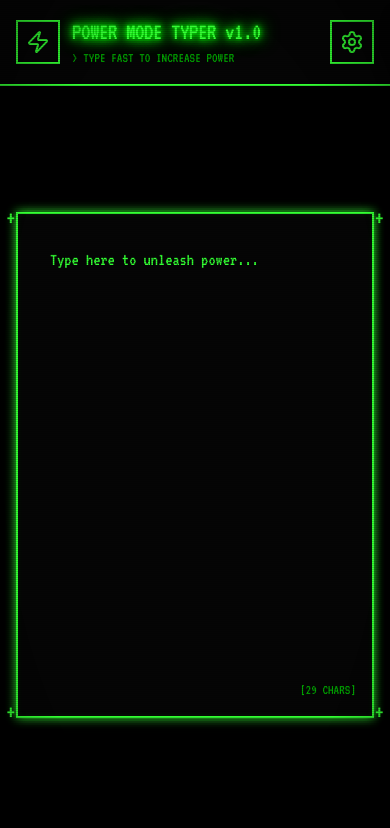
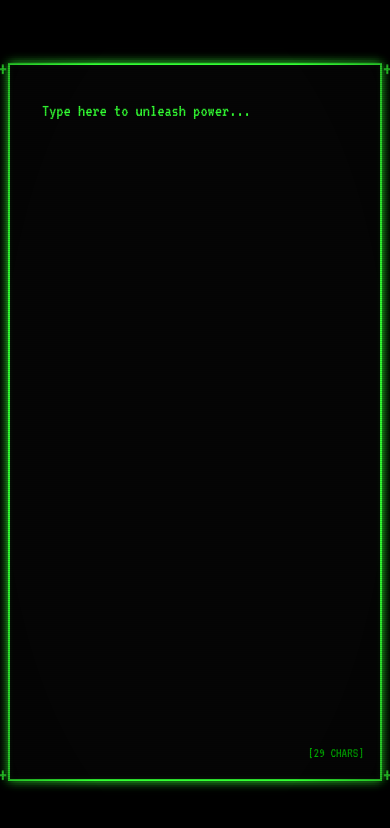
Before and after one commit to carterwayneskhizeine/CrazyTypewriter, a React (Vite) app: page / in a window 390 px wide. Shown: the top 828 px of the page. Built offline with nearby package versions, Linux system fonts and the light colour scheme.

Commit message:
fix: improve mobile responsiveness and deployment
- Hide header on mobile and increase editor height
- Adjust padding for mobile layouts
- Change cursor color to terminal green
- Configure nginx wildcard server_name
- Bind docker port to 0.0.0.0 for external access

```diff
--- a/App.tsx
+++ b/App.tsx
@@ -241,8 +241,8 @@ export default function App() {
         className="fixed top-0 left-0 pointer-events-none z-50 w-full h-full"
       />
 
-      {/* Header */}
-      <header className="relative z-10 p-4 flex justify-between items-center border-b-2 border-terminal bg-terminal-black">
+      {/* Header - Hidden on mobile */}
+      <header className="relative z-10 hidden sm:flex p-4 justify-between items-center border-b-2 border-terminal bg-terminal-black">
         <div className="flex items-center gap-3">
           <div className={`p-2 border-2 ${currentLevel >= PowerLevel.ManyPower ? 'border-white animate-pulse' : 'border-terminal'}`}>
              {currentLevel >= PowerLevel.ManyPower ? <Flame className="w-6 h-6 text-white crt-glow" /> : <Zap className="w-6 h-6 text-terminal crt-glow" />}
@@ -254,7 +254,7 @@ export default function App() {
         </div>
 
         <div className="flex items-center gap-4">
-          <div className="text-right hidden sm:block font-terminal">
+          <div className="text-right font-terminal">
             <div className="text-terminal-dim text-sm uppercase tracking-wider">MAX STREAK</div>
             <div className="text-xl text-terminal crt-glow">{maxCombo}</div>
           </div>
@@ -268,10 +268,10 @@ export default function App() {
       </header>
 
       {/* Main Content Area */}
-      <main className={`flex-1 flex flex-col items-center justify-center p-4 sm:p-8 relative ${shakeClass}`}>
+      <main className={`flex-1 flex flex-col items-center justify-center p-2 sm:p-4 sm:p-8 relative ${shakeClass}`}>
 
         {/* Text Editor Wrapper */}
-        <div className="w-full max-w-4xl h-[60vh] relative z-20">
+        <div className="w-full max-w-4xl h-[85vh] sm:h-[60vh] relative z-20">
           <div className="absolute inset-0 bg-terminal/10 blur-xl transform scale-105 opacity-50" />
 
           {/* Dynamic Combo HUD */}
--- a/docker-compose.yml
+++ b/docker-compose.yml
@@ -2,5 +2,5 @@ services:
   app:
     build: .
     ports:
-      - "5111:80"
+      - "0.0.0.0:5111:80"
     restart: always
--- a/index.html
+++ b/index.html
@@ -102,7 +102,7 @@
 
       /* Block Cursor for Textarea */
       .block-cursor {
-        caret-color: transparent;
+        caret-color: #33ff33;
       }
 
       .block-cursor::selection {
```
Also changed, not shown: 1 other file (tests, documents, lock files or other folders).
